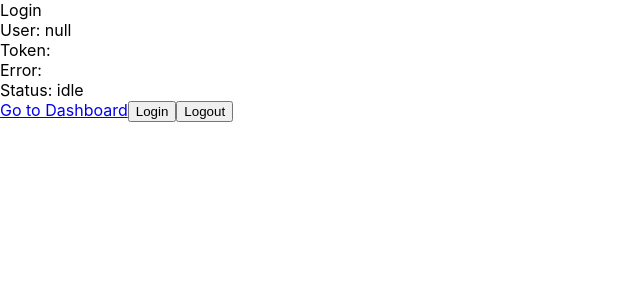
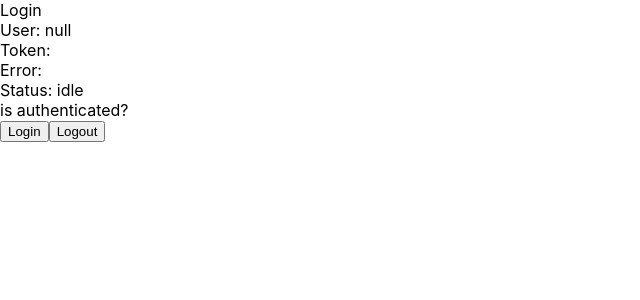
Before and after one commit to egiballiu1/atms-project, a React (Vite) app: page /login in a window 1280 px wide. Shown: the top 300 px of the page, without its empty margins (0-640 px from the left). Built offline with nearby package versions, Linux system fonts and the light colour scheme.

Commit message:
Add initial authenticated guards

```diff
--- a/src/pages/dashboard/DashboardPage.tsx
+++ b/src/pages/dashboard/DashboardPage.tsx
@@ -1,8 +1,29 @@
+import { useEffect } from "react"
+import { useAppDispatch, useAppSelector } from "../../app/hooks"
+import { logout, selectIsAuthenticated } from "../../store/slices/auth"
+import { useNavigate } from "react-router-dom"
+
 const DashboardPage = () => {
+  const navigate = useNavigate()
+  const dispatch = useAppDispatch()
+
+  const isAuthenticated = useAppSelector(selectIsAuthenticated)
+
+  const handleLogout = () => {
+    dispatch(logout())
+  }
+
+  useEffect(() => {
+    if (!isAuthenticated) {
+      navigate("/login")
+    }
+    // eslint-disable-next-line react-hooks/exhaustive-deps
+  }, [isAuthenticated])
+
   return (
     <>
       <div>Dashboard Page</div>
-      <a href="/">Go to Home</a>
+      <button onClick={handleLogout}>Logout</button>
     </>
   )
 }
--- a/src/pages/login/LoginPage.tsx
+++ b/src/pages/login/LoginPage.tsx
@@ -1,16 +1,21 @@
+import { useNavigate } from "react-router-dom"
 import { useAppDispatch, useAppSelector } from "../../app/hooks"
 import {
   login,
   logout,
   selectError,
+  selectIsAuthenticated,
   selectStatus,
   selectToken,
   selectUser,
 } from "../../store/slices/auth"
+import { useEffect } from "react"
 
 const LoginPage = () => {
+  const navigate = useNavigate()
   const dispatch = useAppDispatch()
 
+  const isAuthenticated = useAppSelector(selectIsAuthenticated)
   const user = useAppSelector(selectUser)
   const token = useAppSelector(selectToken)
   const error = useAppSelector(selectError)
@@ -24,6 +29,13 @@ const LoginPage = () => {
     dispatch(logout())
   }
 
+  useEffect(() => {
+    if (isAuthenticated) {
+      navigate("/dashboard")
+    }
+    // eslint-disable-next-line react-hooks/exhaustive-deps
+  }, [isAuthenticated])
+
   return (
     <>
       <div>Login</div>
@@ -31,7 +43,7 @@ const LoginPage = () => {
       <div>Token: {token}</div>
       <div>Error: {error}</div>
       <div>Status: {status}</div>
-      <a href="/dashboard">Go to Dashboard</a>
+      <div>is authenticated? {isAuthenticated}</div>
       <button onClick={handleLogin}>Login</button>
       <button onClick={handleLogout}>Logout</button>
     </>
--- a/src/services/auth/auth.ts
+++ b/src/services/auth/auth.ts
@@ -1,9 +1,13 @@
 import { client } from "../client"
+
+// WIP: Mock delay
+const sleep = (ms: number) => new Promise(resolve => setTimeout(resolve, ms))
 
 const login = async (body: {
   username: string
   password: string
 }): Promise<{ token: string }> => {
+  await sleep(2000)
   // NOTE: It should be a POST request but because of mock service, it is a GET request.
   return client.get("login").json<{ token: string }>()
 }
--- a/src/store/slices/auth/authSlices.ts
+++ b/src/store/slices/auth/authSlices.ts
@@ -39,10 +39,18 @@ const authSlices = createAppSlice({
         fulfilled: (state, action) => {
           state.status = "idle"
           state.token = action.payload.token
+          state.isAuthenticated = true
+          state.user = {
+            id: "1",
+            name: "Admin",
+            email: "admin@admin.com",
+          }
         },
         rejected: (state, action) => {
           state.status = "failed"
           state.error = action.error.message
+          state.isAuthenticated = false
+          state.user = null
         },
       },
     ),
```
